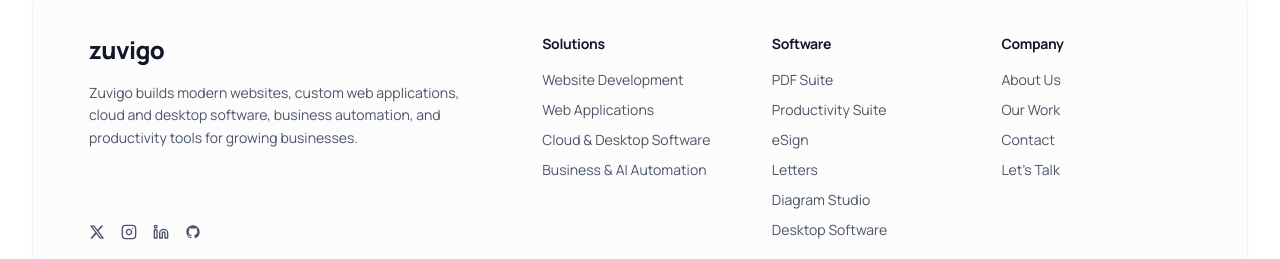
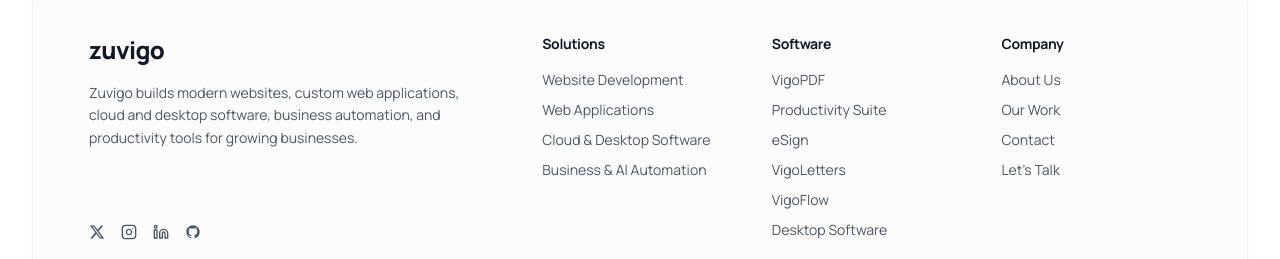
Before and after one commit to readyiolab/readyiosite, a Next.js app: page /terms in a window 1280 px wide. Shown: the part 2299-2558 px from the top of the page. Built offline with nearby package versions, Linux system fonts and the light colour scheme.

Commit message:
chore: save working tree changes before zuvigo rebrand

```diff
--- a/app/page.tsx
+++ b/app/page.tsx
@@ -37,7 +37,7 @@
       name: "What does Zuvigo specialize in?",
       acceptedAnswer: {
         "@type": "Answer",
-        text: "Zuvigo specializes in custom website design, web applications, cloud & desktop software, and business automation, alongside productivity software like PDF Suite and Diagram Studio.",
+        text: "Zuvigo specializes in custom website design, web applications, cloud & desktop software, and business automation, alongside productivity software like VigoPDF and VigoFlow.",
       },
     },
     {
--- a/app/software/page.tsx
+++ b/app/software/page.tsx
@@ -4,7 +4,7 @@
 export const metadata = pageMetadata({
   title: "Practical Software for Documents & Workflows | zuvigo",
   description:
-    "Zuvigo builds powerful software for modern teams. Products include PDF Suite, eSign, Diagram Studio, Letters, Productivity Suite and Desktop Software.",
+    "Zuvigo builds powerful software for modern teams. Products include VigoPDF, eSign, VigoFlow, VigoLetters, Productivity Suite and Desktop Software.",
   path: "/software",
 });
 
--- a/components/pages/HeroVisualHome.tsx
+++ b/components/pages/HeroVisualHome.tsx
@@ -52,7 +52,7 @@
           strokeDasharray="4 4"
         />
 
-        {/* Curved connecting line from right node to PDF Suite card */}
+        {/* Curved connecting line from right node to VigoPDF card */}
         <path
           d="M 570 140 C 540 180, 520 220, 460 250"
           fill="none"
@@ -239,7 +239,7 @@
             </div>
           </motion.div>
 
-          {/* RIGHT CARD: PDF Suite (Direct Link to https://pdf.zuvigo.com/) */}
+          {/* RIGHT CARD: VigoPDF (Direct Link to https://pdf.zuvigo.com/) */}
           <motion.div
             initial={{ opacity: 0, x: 15 }}
             animate={{ opacity: 1, x: 0 }}
@@ -251,7 +251,7 @@
               <div className="flex items-center justify-between border-b border-gray-100 pb-2 mb-2.5">
                 <div className="flex items-center gap-1.5">
                   <FileText className="h-3.5 w-3.5 text-[#2563EB]" />
-                  <span className="text-[11px] font-bold text-gray-900">PDF Suite</span>
+                  <span className="text-[11px] font-bold text-gray-900">VigoPDF</span>
                 </div>
                 <div className="flex items-center gap-1 text-[9px] text-gray-400">
                   <span className="h-2 w-2 rounded-full bg-gray-200" />
--- a/components/pages/HeroVisualSoftware.tsx
+++ b/components/pages/HeroVisualSoftware.tsx
@@ -81,7 +81,7 @@
         <PenLine className="h-4 w-4" />
       </motion.div>
 
-      {/* Floating Badge Node 3: Diagram Studio Node */}
+      {/* Floating Badge Node 3: VigoFlow Node */}
       <motion.div
         initial={{ opacity: 0, scale: 0.8 }}
         animate={{ opacity: 1, scale: 1 }}
@@ -92,7 +92,7 @@
       </motion.div>
 
       <div className="relative z-10 space-y-4">
-        {/* ================= 1. BACKGROUND BROWSER: PDFToolkit ================= */}
+        {/* ================= 1. BACKGROUND BROWSER: VigoPDF ================= */}
         <motion.div
           initial={{ opacity: 0, y: 15 }}
           animate={{ opacity: 1, y: 0 }}
@@ -103,7 +103,7 @@
           <div className="flex items-center justify-between border-b border-gray-100 pb-2.5 mb-3 text-xs">
             <div className="flex items-center gap-3">
               <span className="font-extrabold text-[#2563EB] text-sm tracking-tight">
-                PDFToolkit
+                VigoPDF
               </span>
               <div className="hidden sm:flex items-center gap-2 text-[11px] font-medium text-gray-500">
                 <span className="text-gray-900 font-semibold px-2 py-0.5 rounded bg-gray-100">Home</span>
@@ -126,7 +126,7 @@
             </a>
           </div>
 
-          {/* PDFToolkit Inner Layout */}
+          {/* VigoPDF Inner Layout */}
           <div className="grid grid-cols-12 gap-3">
             {/* Left Nav */}
             <div className="col-span-3 hidden sm:flex flex-col gap-1 text-[10px] text-gray-500 border-r border-gray-100 pr-2">
@@ -213,7 +213,7 @@
           </div>
         </motion.div>
 
-        {/* ================= 2. FRONT FLOATING CARD: Diagram Studio ================= */}
+        {/* ================= 2. FRONT FLOATING CARD: VigoFlow ================= */}
         <motion.div
           initial={{ opacity: 0, y: 15 }}
           animate={{ opacity: 1, y: 0 }}
@@ -224,7 +224,7 @@
           <div className="flex items-center justify-between border-b border-gray-100 pb-2 mb-2.5">
             <div className="flex items-center gap-2">
               <GitBranch className="h-3.5 w-3.5 text-[#2563EB]" />
-              <span className="text-[11px] font-bold text-gray-900">Diagram Studio</span>
+              <span className="text-[11px] font-bold text-gray-900">VigoFlow</span>
             </div>
             <div className="flex items-center gap-2">
               <div className="flex -space-x-1.5">
--- a/components/pages/HomePage.tsx
+++ b/components/pages/HomePage.tsx
@@ -186,7 +186,7 @@
                   Software — built by Zuvigo
                 </h3>
                 <p className="mt-2 text-xs sm:text-sm text-gray-600 leading-relaxed max-w-md">
-                  Powerful productivity tools like PDF Suite, eSign, Diagram Studio
+                  Powerful productivity tools like VigoPDF, eSign, VigoFlow
                   and more, designed for modern teams.
                 </p>
               </div>
--- a/components/pages/SoftwarePage.tsx
+++ b/components/pages/SoftwarePage.tsx
@@ -37,8 +37,8 @@
       {/* 3. THREE WAYS TO USE OUR SOFTWARE */}
       <DeploymentOptionsSection />
 
-      {/* 4. FEATURED PRODUCT: PDFToolkit */}
-      <FeaturedPdfToolkitSection />
+      {/* 4. FEATURED PRODUCT: VigoPDF */}
+      <FeaturedVigoPdfSection />
 
       {/* 5. ENTERPRISE SOFTWARE CTA */}
       <AuroraCTA
@@ -90,7 +90,7 @@
             {/* Subtitle */}
             <p className="mt-6 max-w-xl text-base leading-relaxed text-gray-600 sm:text-lg">
               Zuvigo builds powerful software for modern teams. Our products
-              include PDF Suite, eSign, Diagram Studio, Letters, Productivity
+              include VigoPDF, eSign, VigoFlow, VigoLetters, Productivity
               Suite and Desktop Software — designed to help you work faster,
               simpler and more securely.
             </p>
@@ -134,7 +134,7 @@
 function SixProductsSection() {
   const products = [
     {
-      title: "PDF Suite",
+      title: "VigoPDF",
       desc: "Create, edit, convert, merge, compress and manage PDF documents effortlessly.",
       badge: "Document Suite",
       icon: FileText,
@@ -150,7 +150,7 @@
       flagship: false,
     },
     {
-      title: "Diagram Studio",
+      title: "VigoFlow",
       desc: "Interactive flowcharting, architectural diagrams, process mapping and mind maps.",
       badge: "Visual Canvas",
       icon: GitBranch,
@@ -158,7 +158,7 @@
       flagship: false,
     },
     {
-      title: "Letters",
+      title: "VigoLetters",
       desc: "Generate personalized letters, contracts, and business documents in automated bulk.",
       badge: "Bulk Automation",
       icon: Mail,
@@ -167,7 +167,7 @@
     },
     {
       title: "Productivity Suite",
-      desc: "PDF, eSign, diagrams, letters, and team collaboration united in one single workspace.",
+      desc: "VigoPDF, eSign, VigoFlow, VigoLetters, and team collaboration united in one single workspace.",
       badge: "All-In-One",
       icon: LayoutGrid,
       href: "https://pdf.zuvigo.com/workspace",
@@ -352,8 +352,8 @@
   );
 }
 
-/* ---------------- 4. Featured Product: PDFToolkit ---------------- */
-function FeaturedPdfToolkitSection() {
+/* ---------------- 4. Featured Product: VigoPDF ---------------- */
+function FeaturedVigoPdfSection() {
   return (
     <section className="relative py-20 sm:py-28 border-t border-slate-100 bg-slate-50/60">
       <div className="mx-auto max-w-7xl px-4 sm:px-6 lg:px-8">
@@ -362,7 +362,7 @@
             FEATURED PRODUCT
           </span>
           <h2 className="mt-3 text-3xl sm:text-4xl font-extrabold tracking-tight text-gray-900">
-            PDFToolkit
+            VigoPDF
           </h2>
           <p className="mt-3 text-sm sm:text-base text-gray-600">
             The complete PDF solution for modern teams
@@ -380,7 +380,7 @@
                 <span className="h-3 w-3 rounded-full bg-emerald-400" />
               </div>
               <span className="font-extrabold text-[#2563EB] text-base tracking-tight">
-                PDFToolkit
+                VigoPDF
               </span>
               <div className="hidden sm:flex items-center gap-2 font-medium text-slate-500 ml-4">
                 <span className="text-slate-900 font-semibold px-2.5 py-1 rounded-md bg-slate-100">
@@ -410,7 +410,7 @@
               rel="noopener noreferrer"
               className="inline-flex items-center gap-1.5 rounded-full bg-[#2563EB] px-4 py-2 text-xs font-semibold text-white shadow-xs hover:bg-blue-700 transition-colors"
             >
-              Open PDFToolkit
+              Open VigoPDF
               <ExternalLink className="h-3 w-3" />
             </a>
           </div>
--- a/components/site/Footer.tsx
+++ b/components/site/Footer.tsx
@@ -111,7 +111,7 @@
                       rel="noopener noreferrer"
                       className="transition-colors hover:text-[#2563EB]"
                     >
-                      PDF Suite
+                      VigoPDF
                     </a>
                   </li>
                   <li>
@@ -141,7 +141,7 @@
                       rel="noopener noreferrer"
                       className="transition-colors hover:text-[#2563EB]"
                     >
-                      Letters
+                      VigoLetters
                     </a>
                   </li>
                   <li>
@@ -151,7 +151,7 @@
                       rel="noopener noreferrer"
                       className="transition-colors hover:text-[#2563EB]"
                     >
-                      Diagram Studio
+                      VigoFlow
                     </a>
                   </li>
                   <li>
--- a/components/site/Nav.tsx
+++ b/components/site/Nav.tsx
@@ -59,7 +59,7 @@
 
 export const SOFTWARE_ITEMS = [
   {
-    title: "PDF Suite",
+    title: "VigoPDF",
     desc: "Create, edit, convert and manage PDF documents.",
     href: "https://pdf.zuvigo.com/",
     icon: FileText,
@@ -75,7 +75,7 @@
     external: true,
   },
   {
-    title: "Diagram Studio",
+    title: "VigoFlow",
     desc: "Flowcharts, process maps and diagrams.",
     href: "https://pdf.zuvigo.com/diagrams",
     icon: GitBranch,
@@ -83,7 +83,7 @@
     external: true,
   },
   {
-    title: "Letters",
+    title: "VigoLetters",
     desc: "Create personalized letters and documents in bulk.",
     href: "https://pdf.zuvigo.com/letters",
     icon: Mail,
@@ -92,7 +92,7 @@
   },
   {
     title: "Productivity Suite",
-    desc: "PDF, eSign, Diagrams, Letters and more in one workspace.",
+    desc: "VigoPDF, eSign, VigoFlow, VigoLetters and more in one workspace.",
     href: "https://pdf.zuvigo.com/workspace",
     icon: LayoutGrid,
     flagship: true,
--- a/lib/site.ts
+++ b/lib/site.ts
@@ -43,11 +43,11 @@
   { label: "Our Work", href: "/#work" },
   { label: "About Us", href: "/#about" },
   { label: "Contact", href: "/contact" },
-  { label: "PDF Suite", href: "https://pdf.zuvigo.com/", external: true },
+  { label: "VigoPDF", href: "https://pdf.zuvigo.com/", external: true },
   { label: "Productivity Workspace", href: "https://pdf.zuvigo.com/workspace", external: true },
   { label: "eSign", href: "https://pdf.zuvigo.com/esign", external: true },
-  { label: "Letters", href: "https://pdf.zuvigo.com/letters", external: true },
-  { label: "Diagram Studio", href: "https://pdf.zuvigo.com/diagrams", external: true },
+  { label: "VigoLetters", href: "https://pdf.zuvigo.com/letters", external: true },
+  { label: "VigoFlow", href: "https://pdf.zuvigo.com/diagrams", external: true },
   { label: "Desktop Software", href: "https://pdf.zuvigo.com/desktop", external: true },
   { label: "Let's Talk", href: "/contact" },
   { label: "LinkedIn", href: "https://linkedin.com/company/zuvigo", external: true },
```
